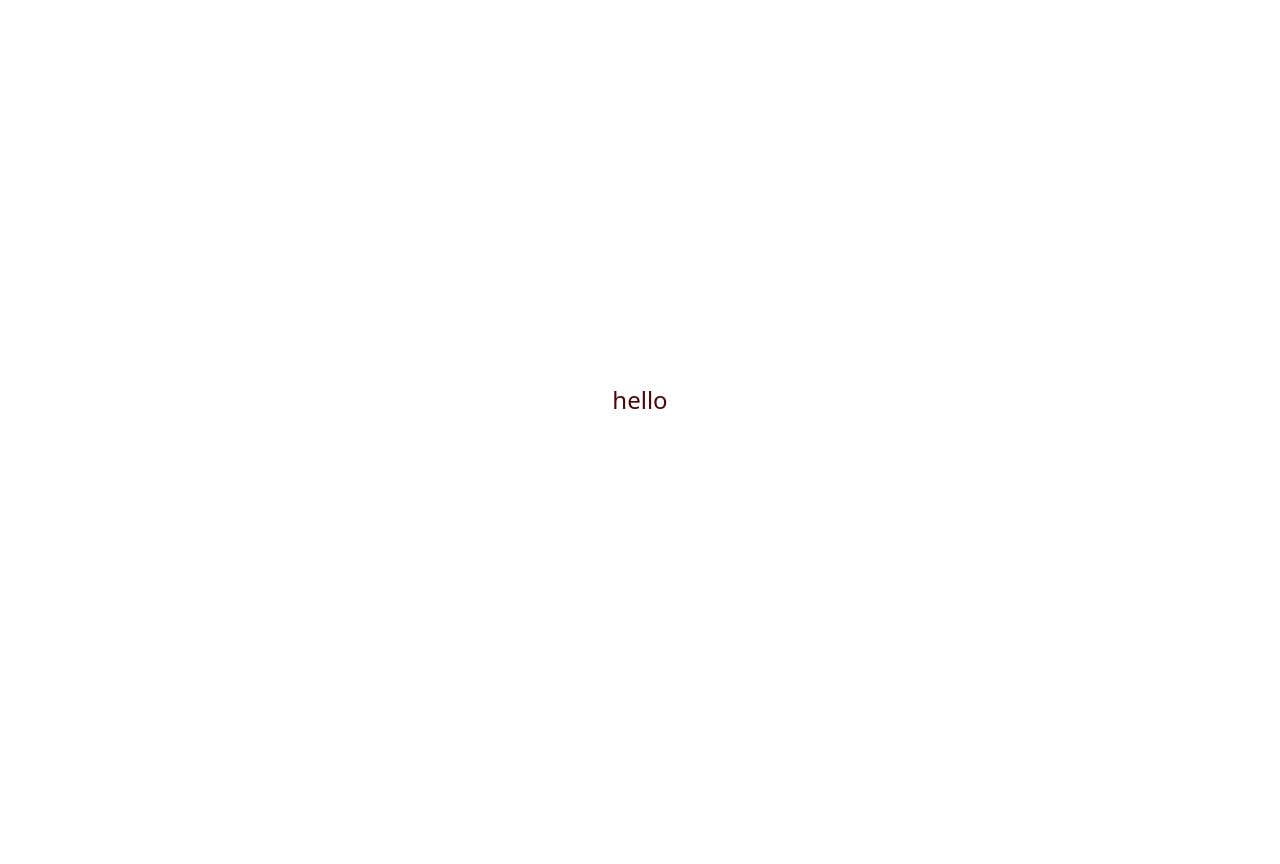
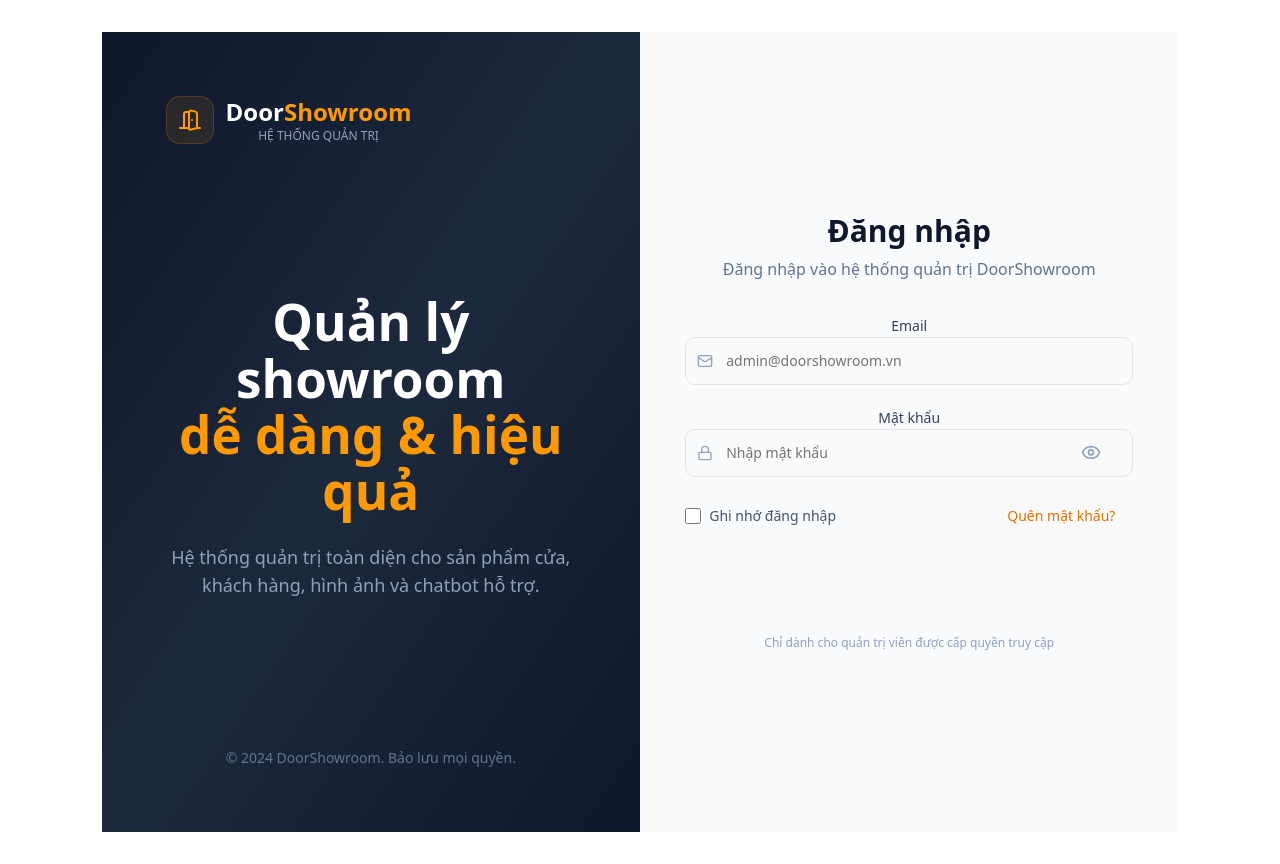
Before and after one commit to dnnNam/Doorshowroom_admin_FE, a React (Vite) app: page / in a window 1280 px wide. Before the commit the page ends 800 px from the top, so only its background shows below. Built offline with nearby package versions, Linux system fonts and the light colour scheme.

Commit message:
#9 done landing page login

```diff
--- a/src/App.tsx
+++ b/src/App.tsx
@@ -1,10 +1,10 @@
 import "./App.css";
+import AppRoutes from "./routes/AppRoutes";
 
 function App() {
   return (
     <>
-      {" "}
-      <div className="text-2xl text-red-950">hello</div>
+      <AppRoutes />
     </>
   );
 }
--- /dev/null
+++ b/src/components/ui/input.tsx
@@ -0,0 +1,19 @@
+import * as React from "react"
+
+import { cn } from "@/lib/utils"
+
+function Input({ className, type, ...props }: React.ComponentProps<"input">) {
+  return (
+    <input
+      type={type}
+      data-slot="input"
+      className={cn(
+        "h-8 w-full min-w-0 rounded-lg border border-input bg-transparent px-2.5 py-1 text-base transition-colors outline-none file:inline-flex file:h-6 file:border-0 file:bg-transparent file:text-sm file:font-medium file:text-foreground placeholder:text-muted-foreground focus-visible:border-ring focus-visible:ring-3 focus-visible:ring-ring/50 disabled:pointer-events-none disabled:cursor-not-allowed disabled:bg-input/50 disabled:opacity-50 aria-invalid:border-destructive aria-invalid:ring-3 aria-invalid:ring-destructive/20 md:text-sm dark:bg-input/30 dark:disabled:bg-input/80 dark:aria-invalid:border-destructive/50 dark:aria-invalid:ring-destructive/40",
+        className
+      )}
+      {...props}
+    />
+  )
+}
+
+export { Input }
--- a/src/pages/login/Login.tsx
+++ b/src/pages/login/Login.tsx
@@ -0,0 +1,157 @@
+import { useState } from "react";
+import {
+  DoorOpenIcon,
+  MailIcon,
+  LockIcon,
+  EyeIcon,
+  EyeOffIcon,
+} from "lucide-react";
+import { Button } from "@/components/ui/button";
+import { Input } from "@/components/ui/input";
+
+export default function LoginPage() {
+  const [showPassword, setShowPassword] = useState(false);
+
+  return (
+    <div className="flex min-h-screen">
+      {/* LEFT */}
+      <div className="hidden lg:flex w-1/2 bg-gradient-to-br from-slate-900 via-slate-800 to-slate-900 text-white p-16 flex-col justify-between">
+        {/* Logo */}
+        <div className="flex items-center gap-3">
+          <div className="h-12 w-12 rounded-xl bg-amber-500/10 border border-amber-500/20 flex items-center justify-center">
+            <DoorOpenIcon className="h-6 w-6 text-amber-500" />
+          </div>
+
+          <div>
+            <h2 className="text-2xl font-bold">
+              Door<span className="text-amber-500">Showroom</span>
+            </h2>
+            <p className="text-xs text-slate-400 uppercase">
+              Hệ thống quản trị
+            </p>
+          </div>
+        </div>
+
+        {/* Hero */}
+        <div className="max-w-lg space-y-6">
+          <h1 className="text-5xl font-bold leading-tight">
+            Quản lý showroom
+            <br />
+            <span className="text-amber-500">dễ dàng & hiệu quả</span>
+          </h1>
+
+          <p className="text-slate-400 text-lg">
+            Hệ thống quản trị toàn diện cho sản phẩm cửa, khách hàng, hình ảnh
+            và chatbot hỗ trợ.
+          </p>
+        </div>
+
+        <p className="text-sm text-slate-500">
+          © 2024 DoorShowroom. Bảo lưu mọi quyền.
+        </p>
+      </div>
+
+      {/* RIGHT */}
+      <div className="flex flex-1 items-center justify-center bg-slate-50 p-8">
+        <div className="w-full max-w-md">
+          {/* Mobile logo */}
+          <div className="lg:hidden flex items-center justify-center gap-2 mb-10">
+            <DoorOpenIcon className="h-7 w-7 text-amber-500" />
+            <span className="text-xl font-bold">
+              Door<span className="text-amber-500">Showroom</span>
+            </span>
+          </div>
+
+          {/* Title */}
+          <div className="text-center mb-8">
+            <h2 className="text-3xl font-bold text-slate-900">Đăng nhập</h2>
+
+            <p className="text-slate-500 mt-2">
+              Đăng nhập vào hệ thống quản trị DoorShowroom
+            </p>
+          </div>
+
+          {/* FORM */}
+          <form className="space-y-5">
+            {/* Email */}
+            <div className="space-y-2">
+              <label className="text-sm font-medium text-slate-700">
+                Email
+              </label>
+
+              <div className="relative">
+                <MailIcon className="absolute left-3 top-1/2 -translate-y-1/2 h-4 w-4 text-slate-400" />
+
+                <Input
+                  type="email"
+                  placeholder="admin@doorshowroom.vn"
+                  className="h-12 pl-10 focus-visible:ring-amber-500"
+                />
+              </div>
+            </div>
+
+            {/* Password */}
+            <div className="space-y-2">
+              <label className="text-sm font-medium text-slate-700">
+                Mật khẩu
+              </label>
+
+              <div className="relative">
+                <LockIcon className="absolute left-3 top-1/2 -translate-y-1/2 h-4 w-4 text-slate-400" />
+
+                <Input
+                  type={showPassword ? "text" : "password"}
+                  placeholder="Nhập mật khẩu"
+                  className="h-12 pl-10 pr-12 focus-visible:ring-amber-500"
+                />
+
+                <button
+                  type="button"
+                  onClick={() => setShowPassword(!showPassword)}
+                  className="absolute right-3 top-1/2 -translate-y-1/2 text-slate-400 hover:text-slate-600"
+                >
+                  {showPassword ? (
+                    <EyeOffIcon className="h-5 w-5" />
+                  ) : (
+                    <EyeIcon className="h-5 w-5" />
+                  )}
+                </button>
+              </div>
+            </div>
+
+            {/* Options */}
+            <div className="flex items-center justify-between text-sm">
+              <label className="flex items-center gap-2">
+                <input
+                  type="checkbox"
+                  className="h-4 w-4 rounded border-slate-300 text-amber-600"
+                />
+
+                <span className="text-slate-600">Ghi nhớ đăng nhập</span>
+              </label>
+
+              <button
+                type="button"
+                className="text-amber-600 font-medium hover:underline"
+              >
+                Quên mật khẩu?
+              </button>
+            </div>
+
+            {/* Button */}
+            <Button
+              type="submit"
+              className="w-full h-12 text-base bg-amber-500 hover:bg-amber-600"
+            >
+              Đăng nhập
+            </Button>
+          </form>
+
+          <p className="text-center text-xs text-slate-400 mt-8">
+            Chỉ dành cho quản trị viên được cấp quyền truy cập
+          </p>
+        </div>
+      </div>
+    </div>
+  );
+}
--- /dev/null
+++ b/src/routes/AppRoutes.tsx
@@ -0,0 +1,13 @@
+import LoginPage from "@/pages/login/Login";
+import { createBrowserRouter, RouterProvider } from "react-router";
+
+export default function AppRoutes() {
+  const router = createBrowserRouter([
+    {
+      path: "/",
+      element: <LoginPage />,
+    },
+  ]);
+
+  return <RouterProvider router={router} />;
+}
```
Also changed, not shown: src/components/ui/button.tsx (+11 -11 lines).
